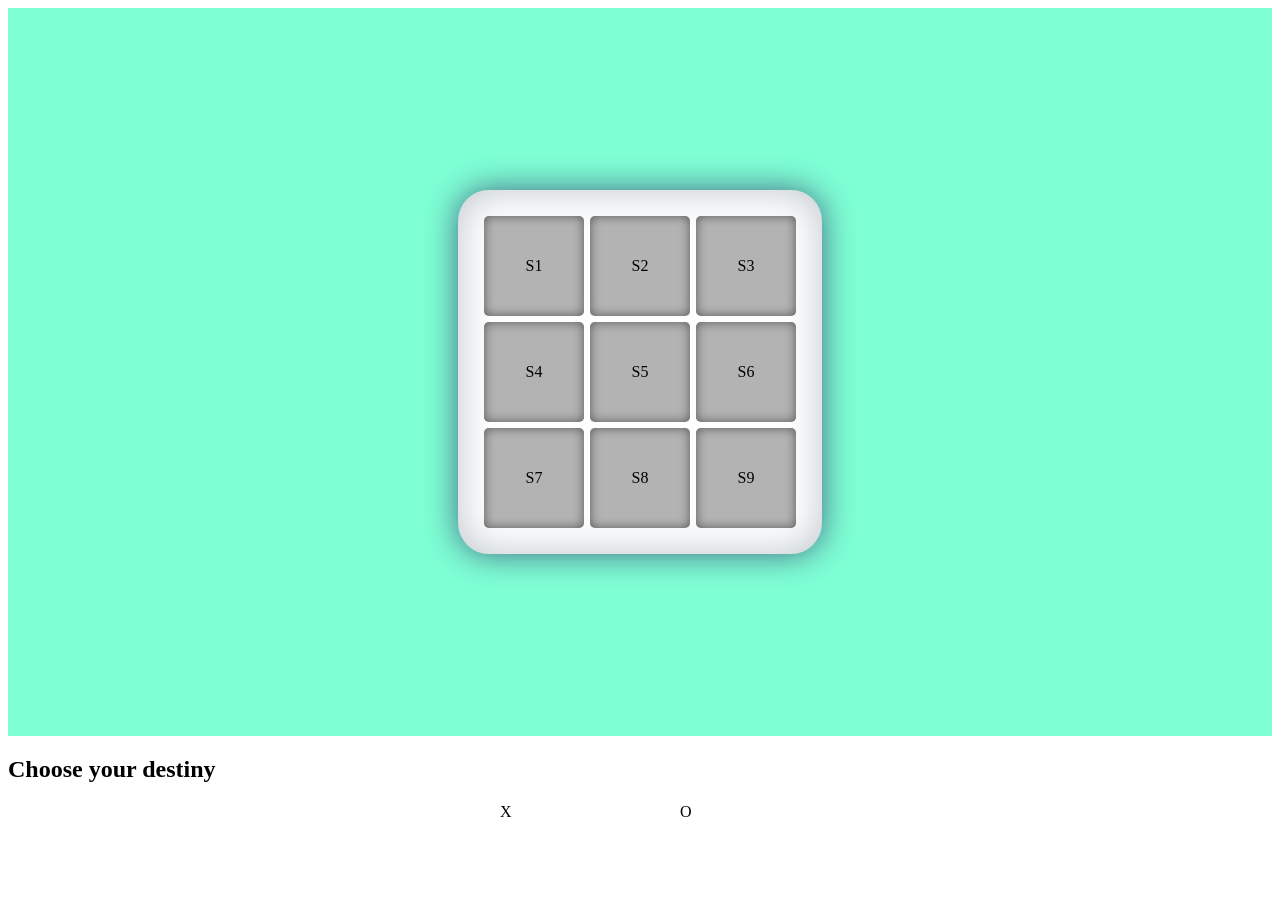
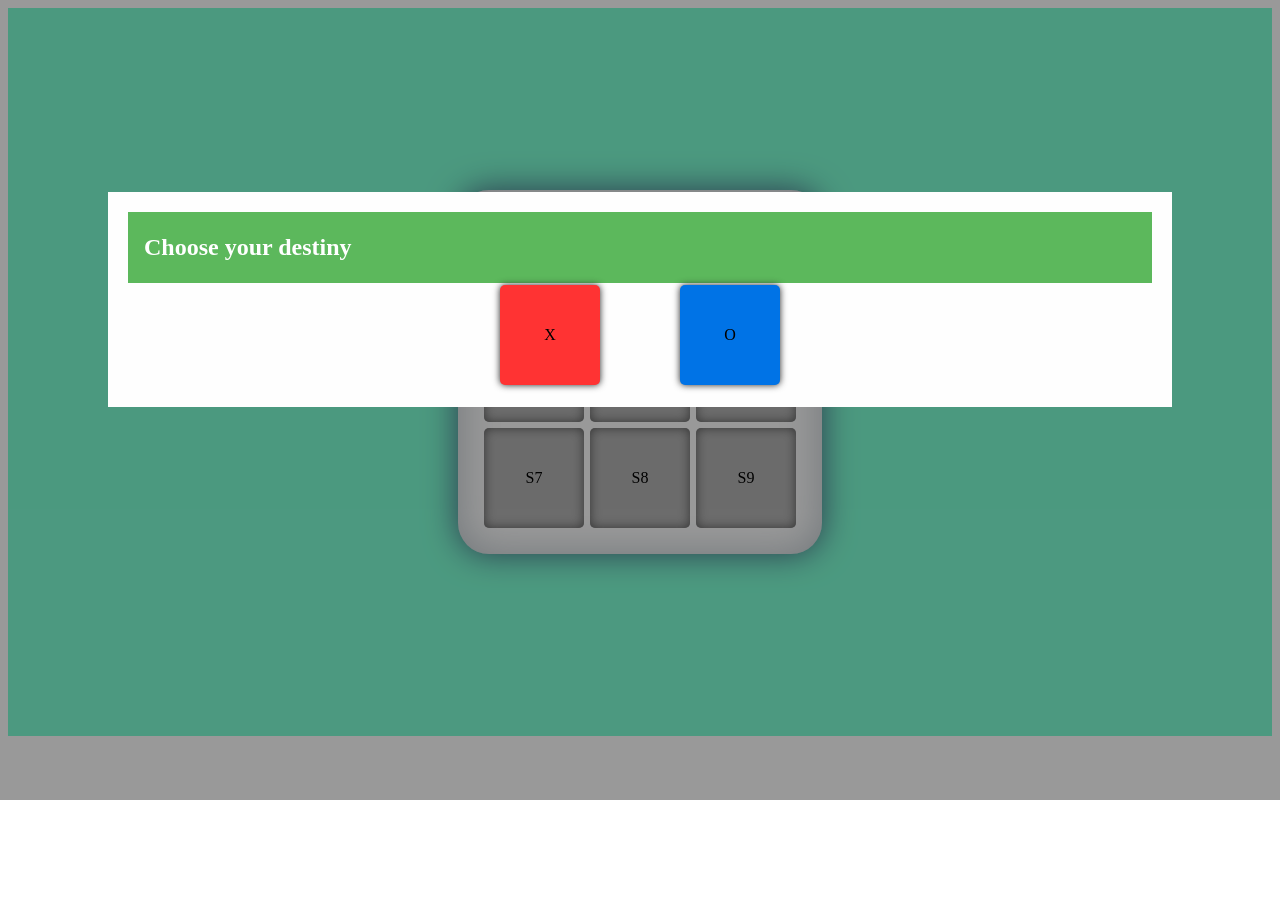
Before and after one commit to ELRuncho/TickTackToe, a plain HTML site: page index.html in a window 1280 px wide. After the commit the page ends 800 px from the top, so only its background shows below. Drawn offline with Linux system fonts and the light colour scheme.

Commit message:
modifying css variables

```diff
--- a/styles.css
+++ b/styles.css
@@ -1,5 +1,6 @@
 :root{
-	--back:#b3b3b3;
+	--back1:#fff;
+	--back2:#fff;
 	}
 
 .body{
@@ -15,12 +16,7 @@
  	-webkit-box-shadow: 0px 0px 40px rgba(33,62,83,0.3) inset, 0px 0px 33px #486685;
 
 }
-/*	--back:#b3b3b3;
-	--bump:5px;
-	--void:0px;
-	--shade:#595959;
-	--test:"inset";
-*/
+
 .slot{
 	display: flex;
 	border-radius: 5px;
@@ -31,13 +27,78 @@
 	-moz-box-shadow: inset 0px 0px 11px #595959;
  	-webkit-box-shadow: inset 0px 0px 11px #595959;
 }
-.usedSlot{
+.usedSlot1{
 	display: flex;
 	border-radius: 5px;
 	justify-content: center;
 	align-items: center;
-	background-color: var(--back);
+	background-color: var(--back1);
 	box-shadow: 0px 0px 7px #262626;
 	-moz-box-shadow: 0px 0px 7px #262626;
 	-webkit-box-shadow: 0px 0px 7px #262626;
 }
+.usedSlot2{
+	display: flex;
+	border-radius: 5px;
+	justify-content: center;
+	align-items: center;
+	background-color: var(--back2);
+	box-shadow: 0px 0px 7px #262626;
+	-moz-box-shadow: 0px 0px 7px #262626;
+	-webkit-box-shadow: 0px 0px 7px #262626;
+}
+.modal{
+	display: block;
+	position: fixed;
+	z-index: 1;
+	left: 0;
+	top:0;
+	width: 100%;
+	height: 100%;
+	overflow: auto;
+	background: rgb(0,0,0);
+	background-color: rgba(0,0,0,0.4);
+}
+.modalHeader{
+	padding: 2px 16px;
+	background-color: #5cb85c;
+	color: white;
+}
+.modalBody{
+	padding: 2px 16px;
+}
+.modalContent{
+	background-color: #fefefe;
+	margin: 15% auto;
+	padding: 20px;
+	width: 80%;
+}
+.cross{
+	display: flex;
+	border-radius: 5px;
+	justify-content: center;
+	align-items: center;
+	background-color: #ff3333;
+	box-shadow: 0px 0px 7px #262626;
+	-moz-box-shadow: 0px 0px 7px #262626;
+	-webkit-box-shadow: 0px 0px 7px #262626;
+}
+.circle{
+	display: flex;
+	justify-content: center;
+	align-items: center;
+	border-radius: 5px;
+	background-color: #0073e6;
+	box-shadow: 0px 0px 7px #262626;
+	-moz-box-shadow: 0px 0px 7px #262626;
+	-webkit-box-shadow: 0px 0px 7px #262626;
+}
+
+.slot:hover,
+.slot:focus,
+.cross:hover,
+.cross:focus,
+.circle:hover,
+.circle:focus{
+	cursor: pointer;
+}
```
